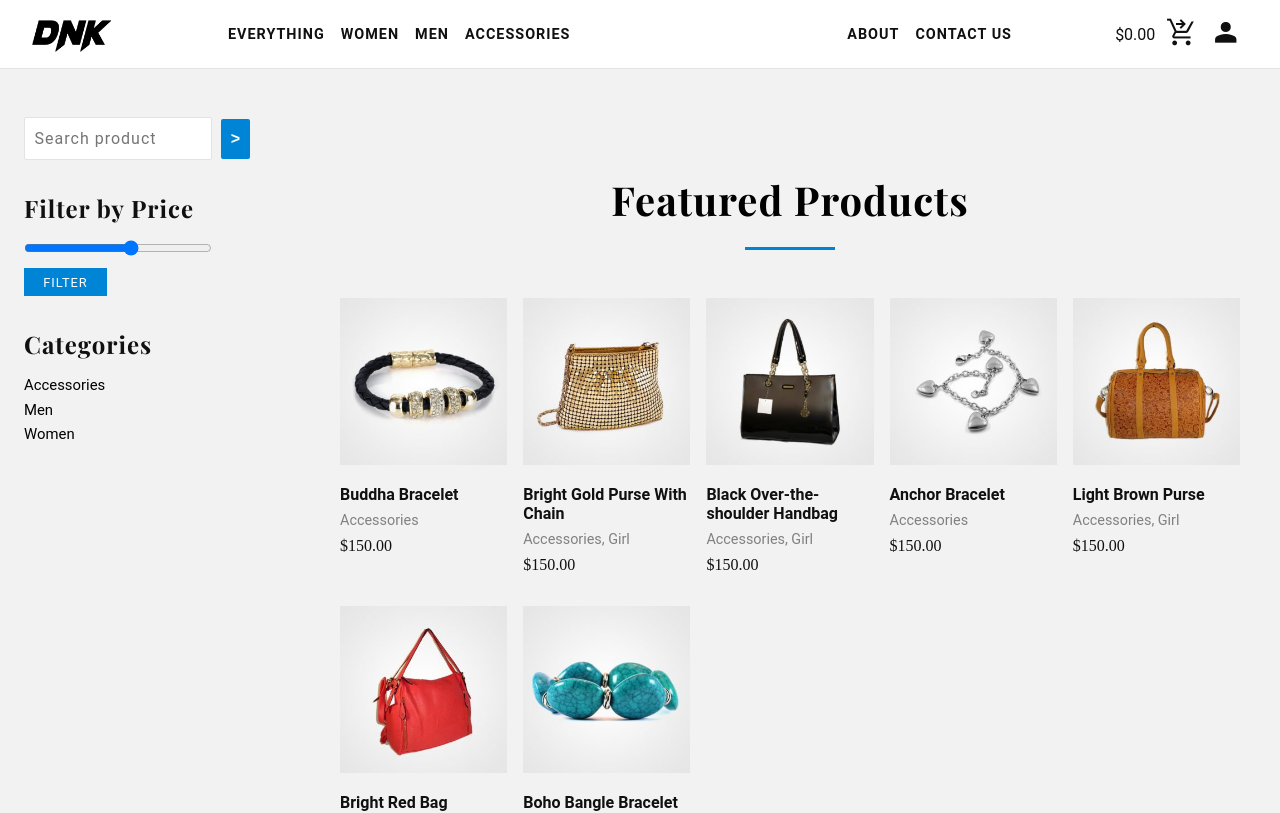
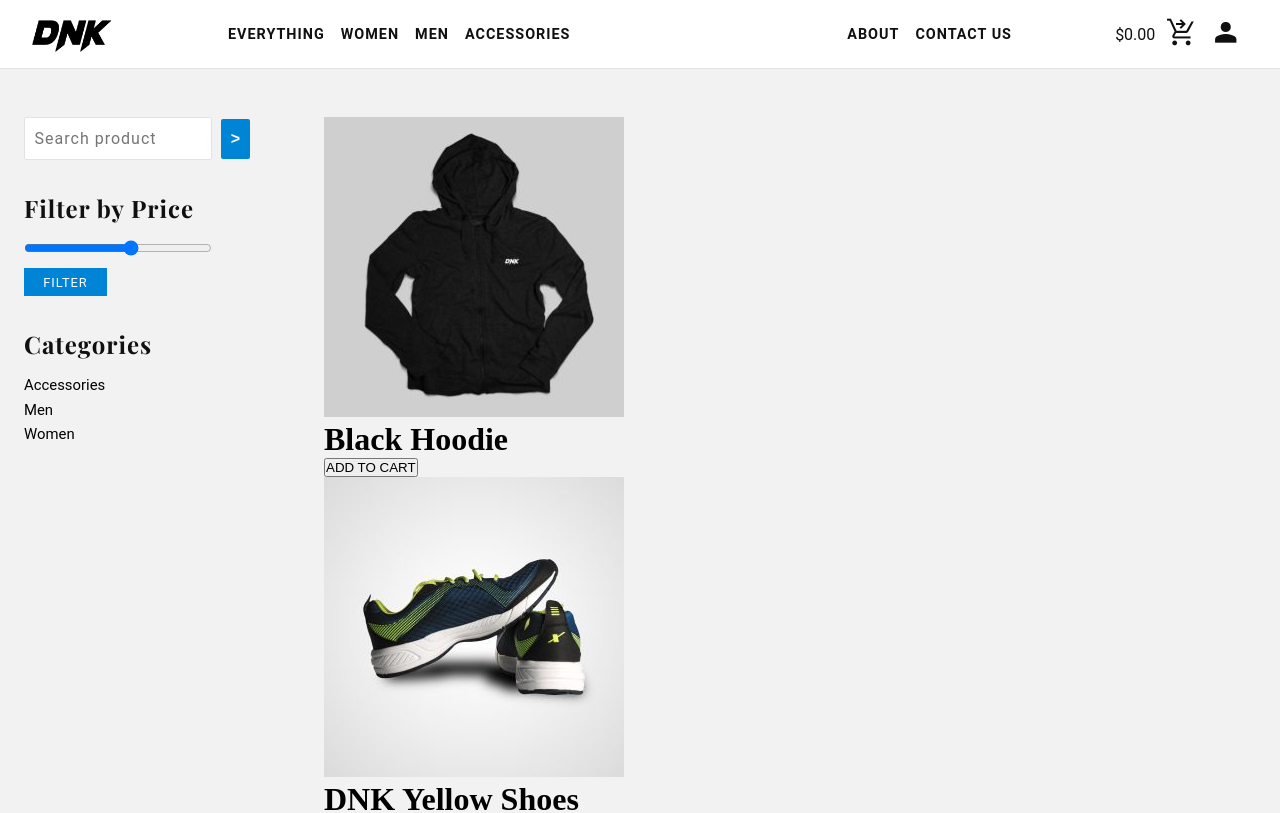
Before and after one commit to AyushMahobia/E-commerce, a React (Vite) app: page /accessories in a window 1280 px wide. Shown: the top 813 px of the page. Built offline with nearby package versions, Linux system fonts and the light colour scheme; a web font is replaced by a local one.

Commit message:
setting up navbar link filter

```diff
--- a/src/components/AnimatedRoutes.jsx
+++ b/src/components/AnimatedRoutes.jsx
@@ -10,10 +10,10 @@ const AnimatedRoutes = () => {
         <AnimatePresence>
             <Routes location={location} key={location.pathname}>
                 <Route path={'/'} element={<Home />} />
-                <Route path={'/everything'} element={<Products products={originalProduct} />} />
-                <Route path={'/women'} element={<Products products={productsGirl} />} />
-                <Route path={'/men'} element={<Products products={productsBoy} />} />
-                <Route path={'/accessories'} element={<Products products={productsAcc} />} />
+                <Route path={'/everything'} element={<Products />} />
+                <Route path={'/women'} element={<Products />} />
+                <Route path={'/men'} element={<Products />} />
+                <Route path={'/accessories'} element={<Products />} />
             </Routes>
         </AnimatePresence>
 
--- a/src/components/Navbar.jsx
+++ b/src/components/Navbar.jsx
@@ -1,11 +1,17 @@
-import React, { useState } from 'react'
+import React, { useContext, useState } from 'react'
 import '../Styles/navbar.css'
 import logo from '/images/logo.png'
 import { Link } from 'react-router-dom'
+import context from '../context/Context'
 const Navbar = () => {
     const [togglemenu, setToggleMenu] = useState(true)
     const handleMenu = () => {
         setToggleMenu(!togglemenu)
+    }
+
+    const { filteredProducts } = useContext(context);
+    const changeFilter = (type) => {
+        filteredProducts(type);
     }
     return (
         <>
@@ -20,10 +26,10 @@ const Navbar = () => {
                         arrow_back
                     </span>
                     <ul className="navigation-product navigation">
-                        <li><Link to={"/everything"} className="nav-link mobile-link">Everything</Link></li>
-                        <li><Link to={"/women"} className="nav-link mobile-link">Women</Link></li>
-                        <li><Link to={"/men"} className="nav-link mobile-link">Men</Link></li>
-                        <li><Link to={"/accessories"} className="nav-link mobile-link">Accessories</Link></li>
+                        <li><Link to={"/everything"} className="nav-link mobile-link" onClick={() => changeFilter("everything")}>Everything</Link></li>
+                        <li><Link to={"/women"} className="nav-link mobile-link" onClick={() => changeFilter("girl")}>Women</Link></li>
+                        <li><Link to={"/men"} className="nav-link mobile-link" onClick={() => changeFilter("boy")}>Men</Link></li>
+                        <li><Link to={"/accessories"} className="nav-link mobile-link" onClick={() => changeFilter("accessories")}>Accessories</Link></li>
                     </ul>
 
                     <ul className="navigation-other navigation">
--- a/src/components/ProductsCard.jsx
+++ b/src/components/ProductsCard.jsx
@@ -2,8 +2,7 @@ import React, { useContext } from 'react'
 import context from '../context/Context'
 
 const ProductsCard = () => {
-    const { products, addToCart } = useContext(context);
-
+    const { products } = useContext(context);
     return (
         <>
             {products.map((product) => {
--- a/src/constant/products.js
+++ b/src/constant/products.js
@@ -16,7 +16,7 @@ export const productsAcc = [
         id: "Finland",
         title: "Bright Gold Purse With Chain",
         img: accessoriesTwo,
-        type: "accessories, girl",
+        type: "accessories",
         description: "Nam nec tellus a odio tincidunt auctor a ornare odio. Sed non mauris vitae erat consequat auctor eu in elit. Class aptent taciti sociosqu ad litora torquent per conubia nostra, per inceptos himenaeos. Mauris in erat justo. Nullam ac urna eu felis dapibus condimentum sit amet a augue. Sed non neque elit sed.",
         quantity: 0,
         stars: 4,
@@ -27,7 +27,7 @@ export const productsAcc = [
         id: "Uzbekistan",
         title: "Black Over-the-shoulder Handbag",
         img: accessoriesThree,
-        type: "accessories, girl",
+        type: "accessories",
         description: "Nam nec tellus a odio tincidunt auctor a ornare odio. Sed non mauris vitae erat consequat auctor eu in elit. Class aptent taciti sociosqu ad litora torquent per conubia nostra, per inceptos himenaeos. Mauris in erat justo. Nullam ac urna eu felis dapibus condimentum sit amet a augue. Sed non neque elit sed.",
         quantity: 0,
         stars: 4.5,
@@ -49,7 +49,7 @@ export const productsAcc = [
         id: "Micronesia",
         title: "Light Brown Purse",
         img: accessoriesFive,
-        type: "accessories, girl",
+        type: "accessories",
         description: "Nam nec tellus a odio tincidunt auctor a ornare odio. Sed non mauris vitae erat consequat auctor eu in elit. Class aptent taciti sociosqu ad litora torquent per conubia nostra, per inceptos himenaeos. Mauris in erat justo. Nullam ac urna eu felis dapibus condimentum sit amet a augue. Sed non neque elit sed.",
         quantity: 0,
         stars: 3.5,
@@ -60,7 +60,7 @@ export const productsAcc = [
         id: "Guatemala",
         title: "Bright Red Bag",
         img: accessoriesSix,
-        type: "accessories, girl",
+        type: "accessories",
         description: "Nam nec tellus a odio tincidunt auctor a ornare odio. Sed non mauris vitae erat consequat auctor eu in elit. Class aptent taciti sociosqu ad litora torquent per conubia nostra, per inceptos himenaeos. Mauris in erat justo. Nullam ac urna eu felis dapibus condimentum sit amet a augue. Sed non neque elit sed.",
         quantity: 0,
         stars: 4.5,
--- a/src/context/products/ProductState.jsx
+++ b/src/context/products/ProductState.jsx
@@ -1,6 +1,6 @@
 import React, { useState } from 'react';
 import Context from '../Context';
-import { productsAcc, productsBoy, productsGirl, originalProduct } from '../../constant/products';
+import { originalProduct } from '../../constant/products';
 
 const ProductState = (props) => {
 
@@ -8,7 +8,7 @@ const ProductState = (props) => {
 
     const filteredProducts = (type) => {
         const filProducts = originalProduct.filter((product) => {
-            if (type === "") {
+            if (type === "everything") {
                 return product
             }
             return (product.type === type);
--- a/src/pages/Products.jsx
+++ b/src/pages/Products.jsx
@@ -1,9 +1,9 @@
 import React from 'react'
 import "../Styles/products.css"
 import { motion } from "framer-motion"
+import ProductsCard from '../components/ProductsCard'
 import SideFilter from '../components/SideFilter'
-import HomeProducts from "../components/HomeProducts"
-const Products = ({ products }) => {
+const Products = () => {
     return (
         <motion.div
             initial={{ width: 0 }}
@@ -15,7 +15,7 @@ const Products = ({ products }) => {
             <div className='product-container'>
                 <div className="product-grid">
                     <div className='product-two'>
-                        <HomeProducts />
+                        <ProductsCard />
                     </div>
                     <div className='product-one'>
                         <SideFilter />
```
